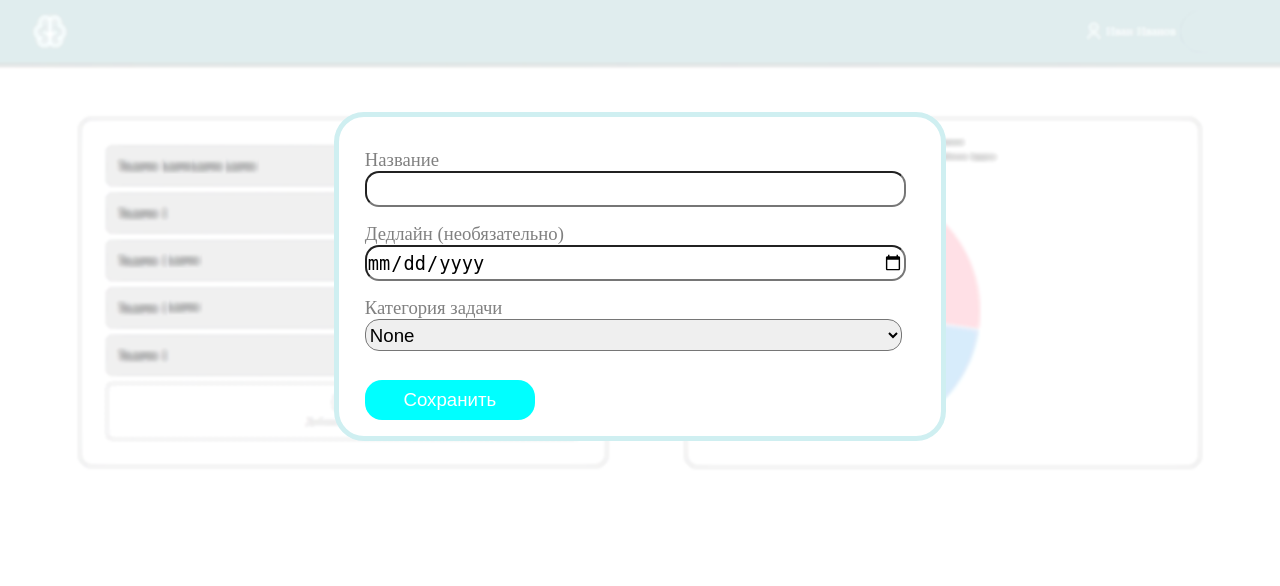
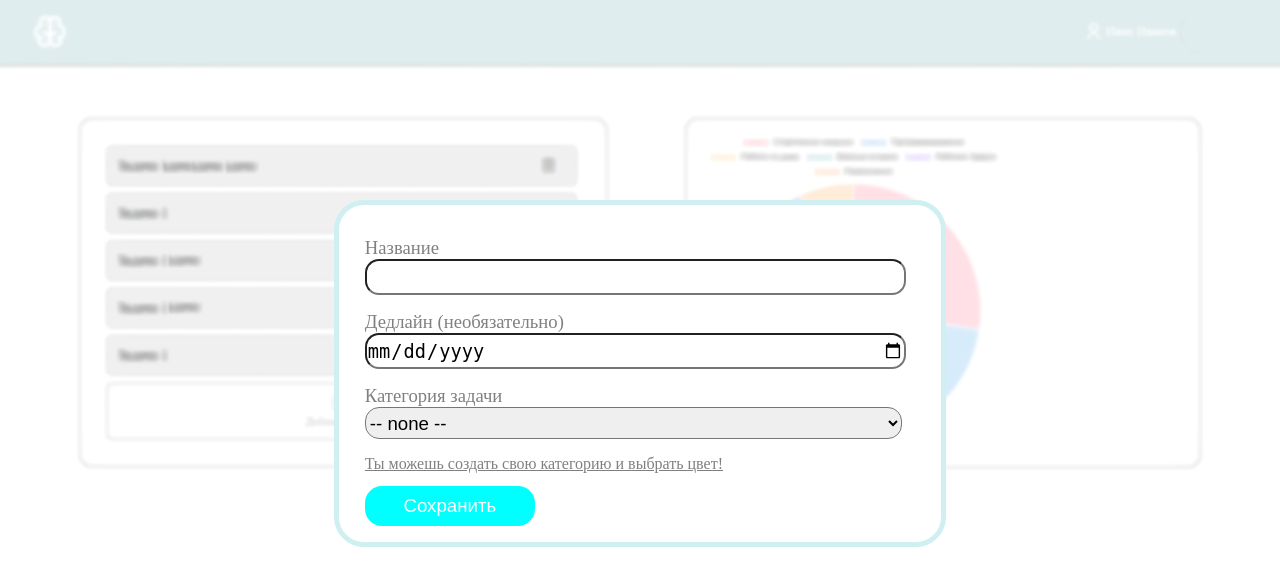
Before and after one commit to Neo-poznan/ToDoApp-on-python, a Django app: page /to-do-list/create-task/ in a window 1280 px wide. Shown: the top 586 px of the page. Run offline with Django 4.2, Linux system fonts and the light colour scheme; the visitor is signed in with stand-in values (Sample User, id 1); data that the repository does not hold is empty.

Commit message:
added custom categories

```diff
--- a/ToDoApp/settings.py
+++ b/ToDoApp/settings.py
@@ -133,4 +133,4 @@ MEDIA_ROOT = BASE_DIR / 'media'
 
 AUTH_USER_MODEL = 'users.User'
 
-LOGIN_URL = 'user/login'
+LOGIN_URL = '/user/login'
--- a/static/JavaScript/SendForm.js
+++ b/static/JavaScript/SendForm.js
@@ -34,7 +34,7 @@ async function postData(url = '', data = {}) {
 
         if (jsonResponse.success === 'success') {
             // Если операция успешна, перенаправляем пользователя
-            window.location.href = '/to-do-list/index/'; // Укажите нужный URL для перенаправления
+            window.location.href = '/to-do-list/index/'; // URL для перенаправления
         } else if (jsonResponse.error) {
             // Если есть ошибка, выводим её на экран
             alert('Ошибка: ' + jsonResponse.error);  // потом сделаю нормальный вывод ошибки а пока alert
@@ -60,5 +60,5 @@ form.addEventListener('submit', function (event) {
     let data = JSON.stringify(object);
 
     // передаем в фукцию fetch данные и получаем результат
-    postData('/to-do-list/create-task/', data)
+    postData(window.location.href, data)
 })
--- a/static/styles/addstyle.css
+++ b/static/styles/addstyle.css
@@ -15,12 +15,13 @@ body {
     border-radius: 30px;
     width: 47vw;
     margin: auto;
-    margin-top: 14vh;
+    margin-top: 25vh;
     padding-top: 4vh;
+    display: flex;
 
 }
 
-.name-label {
+.label {
     font-size: 14pt;
     color: gray;
     margin-left: 2vw;
@@ -35,20 +36,9 @@ body {
     margin-bottom: 2vh;
 }
 
-
-
-.deadline-label {
-    font-size: 14pt;
-    color: gray;
+.color-picker {
     margin-left: 2vw;
-
-}
-
-.category-label {
-    font-size: 14pt;
-    color: gray;
-    margin-left: 2vw;
-
+    width: 4vw;
 }
 
 
@@ -68,3 +58,14 @@ body {
 .button-submit:hover {
     background-color: rgb(6, 207, 207);
 }
+
+.link {
+    color: gray;
+    margin-left: 2vw;
+    font-size: 12pt;
+}
+
+.link:hover {
+    color: rgb(78, 78, 78);
+
+}
--- a/taskmanager/templates/taskmanager/index.html
+++ b/taskmanager/templates/taskmanager/index.html
@@ -12,7 +12,7 @@
                 {% for task in task_list %}
                 <div class="task-item" draggable="true" id="{{ task.order }}">
                     <div class="task-item-name"><p>{{ task.name }}</p></div>
-                    <div class="task-item-delete"><a href=""><i class="ri-delete-bin-6-line"></i></a></div>
+                    <div class="task-item-delete"><a href="{% url 'taskmanager:delete' task.id %}"><i class="ri-delete-bin-6-line"></i></a></div>
                 </div>
                 {% endfor %}
 
--- a/taskmanager/templates/taskmanager/todoadd.html
+++ b/taskmanager/templates/taskmanager/todoadd.html
@@ -10,22 +10,24 @@
 <body>
     <div id="container" >
         <form id="form" name="taskcreationform">
-            <label class="name-label" for="name-id-for-label">Название</label>
+            <label class="label" for="name-id-for-label">Название</label>
             <br>
-            <input name="name" class="clean" id="name-id-for-label" type="text">
+            <input name="name" required class="clean" id="name-id-for-label" type="text">
             <br>
-            <label class="deadline-label" for="deadline-id-for-label">Дедлайн (необязательно)</label>
+            <label class="label" for="deadline-id-for-label">Дедлайн (необязательно)</label>
             <br>
             <input name="deadline" class="clean" id="deadline-id-for-label" type="date">
             <br>
-            <label class="category-label" for="category-id-for-label">Категория задачи</label>
+            <label class="label" for="category-id-for-label">Категория задачи</label>
             <br>
-            <select  class="clean" name="category">
-                <option selected="selected" value="">None</option>
+            <select required class="clean" name="category">
+                <option disabled selected value> -- none -- </option>
                 {% for category in categories %}
                 <option value="{{ category.id }}">{{ category.name }}</option>
                 {% endfor %}
             </select>
+            <br>
+            <a class="link" href="{% url 'taskmanager:create_category' %}">Ты можешь создать свою категорию и выбрать цвет!</a>
             <br>
 
             <button name="send" class="button-submit" type="submit">Сохранить</button>
--- a/taskmanager/urls.py
+++ b/taskmanager/urls.py
@@ -7,4 +7,6 @@ urlpatterns = [
     path('index/', views.TaskListView.as_view(), name='index'),
     path('update-task-order/', views.UpdateTaskOrder.as_view(), name='update_task_order'),
     path('create-task/', views.AddTaskView.as_view(), name='create'),
+    path('delete-task/<int:task_id>/', views.delete_task_view, name='delete'),
+    path('create-category/', views.CategoryCreationView.as_view(), name='create_category'),
 ]
--- a/taskmanager/views.py
+++ b/taskmanager/views.py
@@ -1,13 +1,16 @@
 import json
 
-from django.http import JsonResponse
+from django.http import JsonResponse, HttpResponseRedirect
 from django.shortcuts import render
+from django.contrib.auth.mixins import LoginRequiredMixin
 from django.views.generic import View, TemplateView
 
 from taskmanager.models import Task, Category
+from taskmanager.color_converter import hex_to_rgba_02, random_hex
 
 
-class TaskListView(TemplateView):
+
+class TaskListView(LoginRequiredMixin,TemplateView):
     template_name = 'taskmanager/index.html'
 
     def get_context_data(self, **kwargs):
@@ -29,14 +32,12 @@ class UpdateTaskOrder(View):
         # при этом необходимо чтобы он был отсортирован по "order"
         # так что просто перезапишем его в список не изменяя последовательность
         task_list_for_save = list(current_task_set)
-
         # проходимся сразу по двум спискам
         for order in range(len(new_task_list)):
             task_for_save = task_list_for_save[order]
             # изменяем в бд значение order на то, которое на странице клиента
             task_for_save.order = new_task_list[order]
             task_for_save.save(update_fields=['order'])
-
 
         return JsonResponse({'status': 'ok'})
 
@@ -45,7 +46,6 @@ class AddTaskView(View):
 
     template_name = 'taskmanager/todoadd.html'
 
-
     def get(self, request):
         context = {'categories': Category.objects.GetCustomCategories(self.request.user)}
         return render(request, self.template_name, context)
@@ -53,7 +53,33 @@ class AddTaskView(View):
     def post(self, request):
         body_unicode = request.body.decode('utf-8')
         body_data = json.loads(body_unicode)
-        print(body_data)
         result = Task.AddTask(user=request.user, data=body_data)
         # result это успешный результат или ошибка
         return JsonResponse(result)
+
+
+def delete_task_view(request, task_id):
+    Task.objects.get(id=task_id).delete()
+    return HttpResponseRedirect(request.META['HTTP_REFERER'])
+
+
+class CategoryCreationView(View):
+    template_name = 'taskmanager/todoaddcategory.html'
+
+    def get(self, request):
+        context = {'color_val': random_hex()}
+        return render(request, self.template_name, context)
+
+    def post(self, request):
+        body_unicode = request.body.decode('utf-8')
+        form = json.loads(body_unicode)
+        name = form['name']
+        hex = form['color']
+        rgba = hex_to_rgba_02(hex) #  переделываем хеш цвета в rgba и добавляем прозрачность 0.2
+        Category.objects.create(name=name, color=rgba, user=self.request.user)
+        return JsonResponse({'error': '', 'success': 'success'})
+
+
+def DeleteCategoryView(request, category_id):
+    Category.objects.get(id=category_id).delete()
+    return HttpResponseRedirect(request.META['HTTP_REFERER'])
```
Also changed, not shown: taskmanager/color_converter.py (added, +22 -0 lines), taskmanager/forms.py (+14 -1 lines), taskmanager/templates/taskmanager/todoaddcategory.html (added, +28 -0 lines), README.md.
